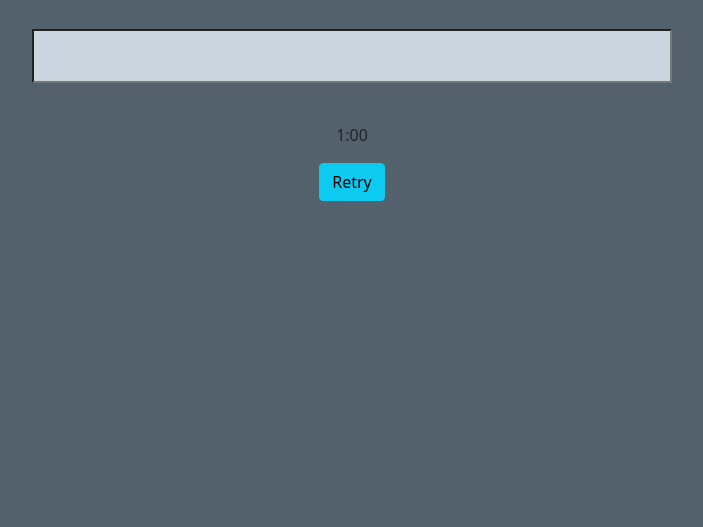
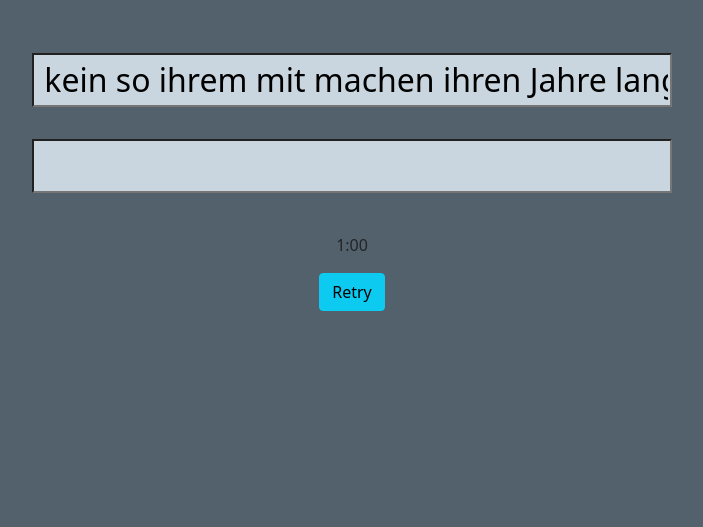
Before and after one commit to luis-stumpf/typing-on-speed, a plain HTML site: page index.html in a window 1280 px wide. Shown: the part 273-800 px from the top of the page, without its empty margins (288-991 px from the left). Drawn offline with nearby package versions, Linux system fonts and the light colour scheme.

Commit message:
exporting data

```diff
--- a/index.html
+++ b/index.html
@@ -25,14 +25,19 @@
 		<link rel="stylesheet" href="css/style.css" />
 	</head>
 	<body>
+		<div class="button">
+			<input type="button" id="lesen" value="Lesen!" />
+		</div>
+
+		<div class="text">Lorem Ipsum <br /></div>
+
 		<h1>Typing on Speed 🚀</h1>
-
-		<input id="given" type="text" value="" />
+		<input id="given" type="json" value="" />
 		<div>
 			<input
 				id="input"
 				name="userInput"
-				type="text"
+				type="json"
 				class="user-field"
 				value=" "
 			/>
--- a/index.js
+++ b/index.js
@@ -1,5 +1,5 @@
 // prettier-ignore
-const words = [
+/*const words = [
 	" die",	" der",	" und",	" zu",	" den",	" das",	" nicht",	" von",	" sie",	" ist",	" des",	" sich",	" mit",	" dem",	" dass",	" er",	" es",	" ein",	" ich",	" auf",	" so",	" eine", " auch", " als", " an", " nach", " wie",
 	" im", " für", " ja", " wurde",	" jetzt", " immer",	" seinen", " wohl",	" dieses", " ihren", " würde", " diesen", " sondern", " weil", " welcher", " nichts", " diesem", " alles", " waren", " will", " Herr", " viel", " mein", " also",
 	" soll", " worden",	" lassen", " dies", " machen", " ihrer", " weiter",	" Leben", " recht",	" etwas", " keine",	" seinem", " ob", " dir", " allen", " großen", " Jahre", " Weise", " müssen", " welches", " wäre", " erst", " einmal",
@@ -7,6 +7,15 @@ const words = [
 	" dessen", " sagen", " bin", " Menschen", " gut", " darauf", " wurden",	" weiß", " gewesen", " Seite", " bald",	" weit", " große", " solche", " hatten", " eben", " andern", " beiden",	" macht", " sehen", " ganze", " anderen", " lange",
 	" wer",	" ihrem", " zwar", " gemacht", " dort",	" kommen", " Welt",	" heute", " Frau", " werde", " derselben", " ganzen", " deutschen",	" lässt", " vielleicht", " meiner",
 ];
+*/
+
+function getValue(){
+	var value = $.ajax({
+	   url: 'words.json',
+	   async: false
+	}).responseText;
+	return JSON.parse(value).words;
+ }
 
 function shuffleArray(array) {
 	for (var i = array.length - 1; i > 0; i--) {
@@ -17,11 +26,12 @@ function shuffleArray(array) {
 	}
 }
 
+const words = getValue();
+
 shuffleArray(words);
 
 const wordsOrg = [...words];
 
-// start timer
 var seconds = 5;
 var timer;
 function myFunction() {
@@ -44,6 +54,7 @@ function myFunction() {
 		);
 	}
 }
+
 $("#input").keypress(function () {
 	if (!timer) {
 		timer = window.setInterval(function () {
--- /dev/null
+++ b/words.json
@@ -0,0 +1,140 @@
+{
+	"words": [
+		" die",
+		" der",
+		" und",
+		" zu",
+		" den",
+		" das",
+		" nicht",
+		" von",
+		" sie",
+		" ist",
+		" des",
+		" sich",
+		" mit",
+		" dem",
+		" dass",
+		" er",
+		" es",
+		" ein",
+		" ich",
+		" auf",
+		" so",
+		" eine",
+		" auch",
+		" als",
+		" an",
+		" nach",
+		" wie",
+		" im",
+		" für",
+		" ja",
+		" wurde",
+		" jetzt",
+		" immer",
+		" seinen",
+		" wohl",
+		" dieses",
+		" ihren",
+		" würde",
+		" diesen",
+		" sondern",
+		" weil",
+		" welcher",
+		" nichts",
+		" diesem",
+		" alles",
+		" waren",
+		" will",
+		" Herr",
+		" viel",
+		" mein",
+		" also",
+		" soll",
+		" worden",
+		" lassen",
+		" dies",
+		" machen",
+		" ihrer",
+		" weiter",
+		" Leben",
+		" recht",
+		" etwas",
+		" keine",
+		" seinem",
+		" ob",
+		" dir",
+		" allen",
+		" großen",
+		" Jahre",
+		" Weise",
+		" müssen",
+		" welches",
+		" wäre",
+		" erst",
+		" einmal",
+		" Mann",
+		" hätte",
+		" zwei",
+		" dich",
+		" allein",
+		" Herren",
+		" während",
+		" Paragraph",
+		" anders",
+		" Liebe",
+		" kein",
+		" damit",
+		" gar",
+		" Hand",
+		" Herrn",
+		" euch",
+		" sollte",
+		" konnte",
+		" ersten",
+		" deren",
+		" zwischen",
+		" wollen",
+		" denen",
+		" dessen",
+		" sagen",
+		" bin",
+		" Menschen",
+		" gut",
+		" darauf",
+		" wurden",
+		" weiß",
+		" gewesen",
+		" Seite",
+		" bald",
+		" weit",
+		" große",
+		" solche",
+		" hatten",
+		" eben",
+		" andern",
+		" beiden",
+		" macht",
+		" sehen",
+		" ganze",
+		" anderen",
+		" lange",
+		" wer",
+		" ihrem",
+		" zwar",
+		" gemacht",
+		" dort",
+		" kommen",
+		" Welt",
+		" heute",
+		" Frau",
+		" werde",
+		" derselben",
+		" ganzen",
+		" deutschen",
+		" lässt",
+		" vielleicht",
+		" meiner"
+	]
+}
```
